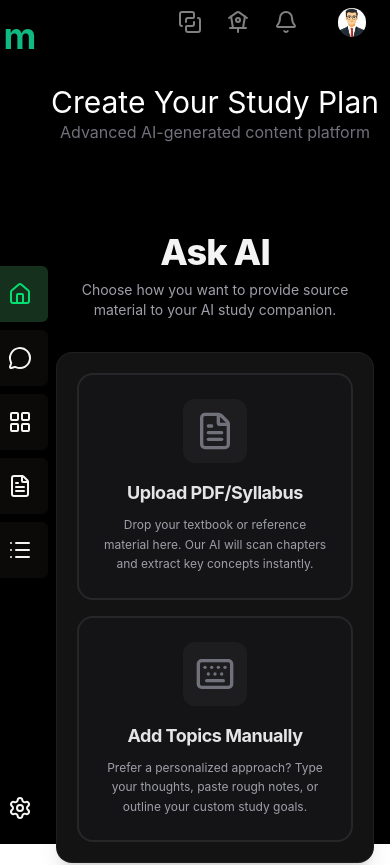
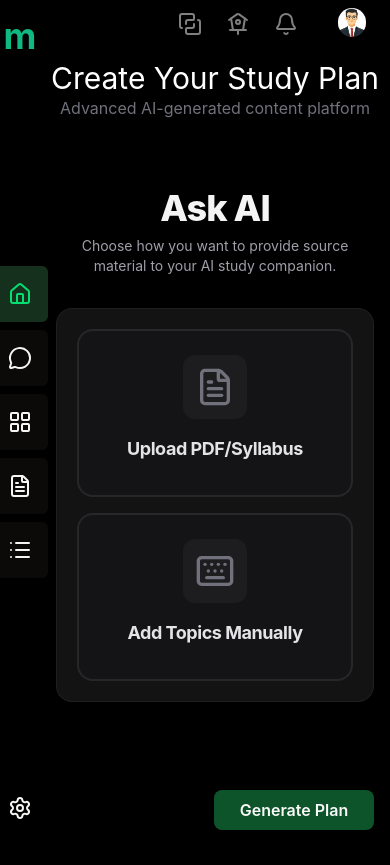
Before and after one commit to Dev-Saurabh-K/memora, a React (Vite) app: page /page2 in a window 390 px wide. Shown: the top 865 px of the page. Built offline with nearby package versions, Linux system fonts and the light colour scheme; no server answers.

Commit message:
ui fic page 2

```diff
--- a/src/Pages/Page2/FeatureCard.jsx
+++ b/src/Pages/Page2/FeatureCard.jsx
@@ -1,7 +1,7 @@
 import React from "react";
 import FeatureIcon from "./FeatureCardIcon";
 
-// Destructured the lifted props: isActive and onClick
+
 const FeatureCard = ({ title, sub, icon: Icon, isActive, onClick }) => {
   return (
     <div
@@ -9,7 +9,7 @@ const FeatureCard = ({ title, sub, icon: Icon, isActive, onClick }) => {
       className={`group w-full p-6 md:p-8 rounded-2xl border-2 flex flex-col items-center justify-center text-center select-none transition-all duration-300 ease-out cursor-pointer
         ${
           isActive
-            ? "border-emerald-600 bg-emerald-950/20 shadow-lg shadow-emerald-900/20"
+            ? "border-green-900 bg-green-950/20 shadow-lg shadow-emerald-900/20"
             : "border-zinc-800 bg-[#141416] hover:border-zinc-600 hover:bg-zinc-900/40 hover:shadow-xl"
         }
       `}
@@ -17,7 +17,7 @@ const FeatureCard = ({ title, sub, icon: Icon, isActive, onClick }) => {
       <div
         className={`mb-4 p-3 rounded-xl transition-all duration-300
           ${isActive
-            ? "bg-emerald-500/10 text-emerald-400 scale-110"
+            ? "bg-green-900/10 text-green-900 scale-110"
             : "bg-zinc-800/50 text-zinc-400 group-hover:text-amber-400 group-hover:bg-zinc-800"
           }`}
       >
@@ -26,7 +26,7 @@ const FeatureCard = ({ title, sub, icon: Icon, isActive, onClick }) => {
 
       <h3
         className={`font-bold tracking-tight transition-colors duration-300 text-lg md:text-xl lg:text-2xl
-          ${isActive ? "text-emerald-400" : "text-zinc-200 group-hover:text-white"}`}
+          ${isActive ? "text-emerald-600" : "text-zinc-200 group-hover:text-white"}`}
       >
         {title}
       </h3>
--- a/src/Pages/Page2/GenerateButton.jsx
+++ b/src/Pages/Page2/GenerateButton.jsx
@@ -2,9 +2,9 @@ import React from 'react'
 
 const GenerateButton = () => {
   return (
-    <div className=''>
-      <button className='w-40 h-10 mt-10 md:mt-8 lg:mt-8 bg-(--primary-color) rounded-lg font-semibold
-      hover:bg-(--hover-color) cursor-pointer shadow-(--primary-color)
+    <div className='text-stone-50'>
+      <button className='w-40 h-10 mt-10 md:mt-8 lg:mt-8 bg-green-900 rounded-lg font-semibold
+      hover:bg-green-800 cursor-pointer shadow-(--primary-color)
        hover:shadow-(--hover-color) transition-all duraion-300'>
         Generate Plan
       </button>
--- a/src/Pages/Page2/Sidebar.jsx
+++ b/src/Pages/Page2/Sidebar.jsx
@@ -4,7 +4,7 @@ import SideBarButtons from "./SideBarButtons";
 const Sidebar = () => {
   return (
     <>
-      <div className="h-full w-10  lg:w-15 flex justify-center   ">
+      <div className="h-full w-10  lg:w-15 flex justify-center fixed">
         <SideBarButtons />
       </div>
     </>
--- a/src/Pages/Page2/centerSec.jsx
+++ b/src/Pages/Page2/centerSec.jsx
@@ -1,28 +1,94 @@
-import { useState } from 'react';
+import { useState, useRef } from 'react';
 import FeatureCard from './FeatureCard';
-import { FileText, Keyboard } from 'lucide-react';
+import { FileText, Keyboard, UploadCloud } from 'lucide-react';
+import GenerateButton from "./GenerateButton";
 
 const CenterSec = () => {
+  const [selectedId, setSelectedId] = useState(null);
+  const [textInput, setTextInput] = useState("");
+  const [selectedFile, setSelectedFile] = useState(null);
 
-  const [selectedId, setSelectedId] = useState(null);
+  const fileInputRef = useRef(null);
+  const ACCESS_TOKEN=localStorage.getItem("access_token")
+  console.log(ACCESS_TOKEN)
 
   const content = [
     {
       id: "upload",
       title: "Upload PDF/Syllabus",
-      subtext: "Drop your textbook or reference material here. Our AI will scan chapters and extract key concepts instantly.",
       icon: FileText
     },
     {
       id: "manual",
       title: "Add Topics Manually",
-      subtext: "Prefer a personalized approach? Type your thoughts, paste rough notes, or outline your custom study goals.",
       icon: Keyboard
     }
   ];
 
+
+  const handleUploadContainerClick = () => {
+    fileInputRef.current?.click();
+  };
+
+
+  const handleFileChange = (e) => {
+    const file = e.target.files[0];
+    if (file) {
+      setSelectedFile(file);
+      console.log("File uploaded successfully:", file.name);
+    }
+  };
+
+  const handleGenerate = async () => {
+  if (selectedId === 'upload') {
+    if (!selectedFile) {
+      alert("Please select a file first!");
+      return;
+    }
+
+
+    const formData = new FormData();
+
+
+    formData.append('file', selectedFile);
+
+    try {
+      console.log("Uploading file to backend...");
+
+
+      const response = await fetch('http://localhost:8000/api/generate/syllabus', {
+        method: 'POST',
+        body: formData,
+
+        headers: {
+
+          'Authorization': `Bearer ${ACCESS_TOKEN}`
+        }
+      });
+
+      if (!response.ok) {
+        throw new Error(`Server responded with status: ${response.status}`);
+      }
+
+      const data = await response.json();
+      console.log("Success! Received plan:", data.plan);
+
+
+
+    } catch (error) {
+      console.error("Failed to upload file to backend:", error);
+      alert("An error occurred while processing the file.");
+    }
+
+  } else if (selectedId === 'manual') {
+    console.log("Triggering Event: Submitting manual text:", textInput);
+
+  }
+};
+
   return (
-    <div className="flex flex-col items-center justify-center py-12 px-4 max-w-5xl mx-auto font-sans">
+    <div className="flex flex-col items-center justify-center py-12 px-4 max-w-5xl mx-auto font-sans ">
+
       <div className="text-center mb-8">
         <h2 className="text-4xl font-extrabold tracking-tight text-zinc-100 sm:text-5xl">
           Ask AI
@@ -32,13 +98,12 @@ const CenterSec = () => {
         </p>
       </div>
 
+
       <div className="w-full bg-[#131313] border border-zinc-800/60 flex flex-col md:flex-row items-stretch justify-center gap-4 p-5 rounded-2xl shadow-xl">
         {content.map((item) => (
           <div key={item.id} className="flex-1 flex">
-
             <FeatureCard
               title={item.title}
-              sub={item.subtext}
               icon={item.icon}
               isActive={selectedId === item.id}
               onClick={() => setSelectedId(item.id)}
@@ -46,6 +111,55 @@ const CenterSec = () => {
           </div>
         ))}
       </div>
+
+
+      <div className="w-full mt-6 transition-all duration-300 ease-in-out">
+
+        {selectedId === "upload" && (
+          <div
+            onClick={handleUploadContainerClick}
+            className="w-full p-8 border border-dashed border-zinc-800 bg-[#161618]/50 rounded-2xl flex flex-col items-center justify-center gap-3 group hover:border-emerald-600/50 transition-colors cursor-pointer"
+          >
+
+            <input
+              type="file"
+              ref={fileInputRef}
+              onChange={handleFileChange}
+              accept=".pdf,.txt,.docx"
+              className="hidden"
+            />
+
+            <UploadCloud className="w-10 h-10 text-zinc-500 group-hover:text-emerald-400 transition-colors" />
+
+
+            <p className="text-sm text-zinc-300 font-medium">
+              {selectedFile ? `Selected: ${selectedFile.name}` : "Click to upload or drag & drop your file here"}
+            </p>
+            <p className="text-xs text-zinc-500">PDF, TXT, or DOCX up to 10MB</p>
+          </div>
+        )}
+
+
+        {selectedId === "manual" && (
+          <div className="w-full">
+            <textarea
+              value={textInput}
+              onChange={(e) => setTextInput(e.target.value)}
+              placeholder="Paste your syllabus chapters, exam topics, or raw textbook notes here..."
+              className="w-full h-36 p-4 bg-[#161618] border border-zinc-800 rounded-2xl text-zinc-200 placeholder-zinc-600 focus:outline-none focus:border-emerald-600 transition-colors resize-none text-sm"
+            />
+          </div>
+        )}
+      </div>
+
+
+      <div className="mt-6 w-full flex justify-end">
+        <GenerateButton
+          disabled={!selectedId || (selectedId === 'upload' && !selectedFile) || (selectedId === 'manual' && !textInput.trim())}
+          onClick={handleGenerate}
+          currentSelection={selectedId}
+        />
+      </div>
     </div>
   );
 };
--- a/src/Pages/Page2/page2.jsx
+++ b/src/Pages/Page2/page2.jsx
@@ -1,28 +1,25 @@
-import React from 'react'
-import Navbar from './Navbar'
-import Sidebar from './Sidebar'
-import TopSec from './topSec'
-import CenterSec from './centerSec'
-import GenerateButton from './GenerateButton'
-import History from './History';
+
+import Navbar from "./Navbar";
+import Sidebar from "./Sidebar";
+import TopSec from "./topSec";
+import CenterSec from "./centerSec";
+import History from "./History";
 
 function page2(props) {
-    return (
-        <div className='bg-[#000000] flex h-screen w-full '>
+  return (
+    <div className="bg-[#000000] flex h-full w-full min-h-screen">
+      <Sidebar />
+      <div className="w-full flex flex-col items-center pl-10">
+        <Navbar />
+        <TopSec />
+        <div className="flex flex-col lg:flex-row md:flex-row gap-10 text-stone-50 w-full" >
+          <CenterSec />
+          <History />
 
-            <Sidebar />
-            <div className='w-full flex flex-col items-center'>
-                <Navbar />
-                <TopSec />
-                <div className="flex flex-col lg:flex-row md:flex-row gap-10 text-stone-50">
-                    <CenterSec/>
-                    <History/>
-                </div>
-
-                <GenerateButton/>
-            </div>
         </div>
-    )
+      </div>
+    </div>
+  );
 }
 
-export default page2
+export default page2;
--- a/src/Pages/Page2/topSec.jsx
+++ b/src/Pages/Page2/topSec.jsx
@@ -2,7 +2,7 @@
 
 const topSec = () => {
   return (
-    <div className='w-full h-[70px] mt-10 text-white flex flex-col items-center mb-10'>
+    <div className='w-full mt-3 text-white flex flex-col items-center mb-5'>
 
         <h1 className='text-3xl lg:text-5xl'>Create Your Study Plan</h1>
         <h3 className='text-zinc-500 lg:text-[20px] lg:mt-4'>Advanced AI-generated content platform</h3>
```
